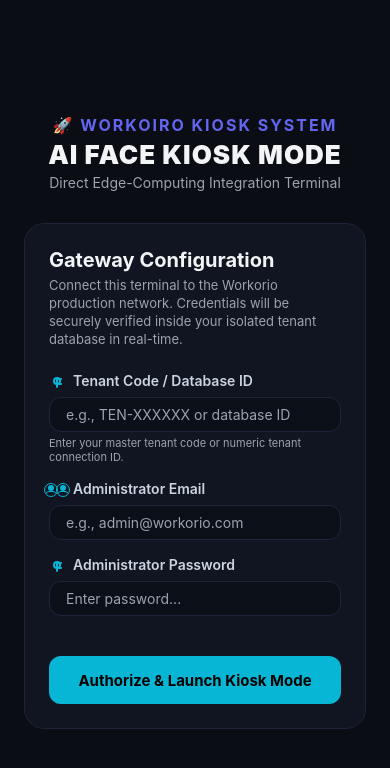
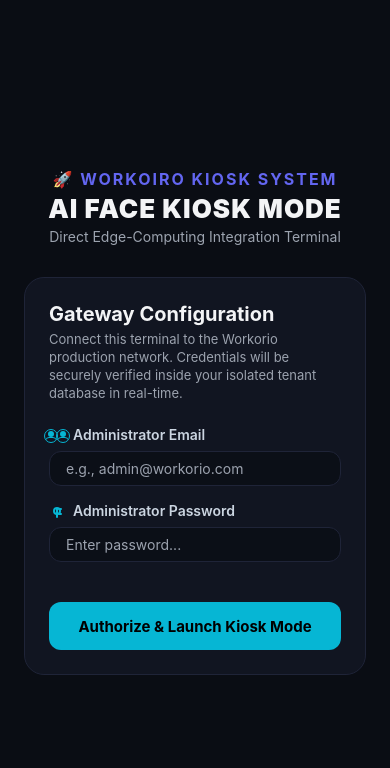
Before and after one commit to WebSandeep04/kiosk, a React Native app: screen / in a window 390 px wide. Shown: the top 768 px of the page. Built offline with nearby package versions, Linux system fonts and the light colour scheme.

Commit message:
auth updated

```diff
--- a/src/screens/ServerSetupScreen.tsx
+++ b/src/screens/ServerSetupScreen.tsx
@@ -25,18 +25,16 @@
 
 export default function ServerSetupScreen({ onSetupComplete }: ServerSetupScreenProps) {
   const dispatch = useDispatch<any>();
-  const [tenantCode, setTenantCode] = useState('');
   const [email, setEmail] = useState('');
   const [password, setPassword] = useState('');
   const [saving, setSaving] = useState(false);
 
   const handleSaveAndProceed = async () => {
-    const trimmedTenant = tenantCode.trim();
     const trimmedEmail = email.trim();
     const trimmedPassword = password.trim();
 
-    if (!trimmedTenant || !trimmedEmail || !trimmedPassword) {
-      Alert.alert('Validation Error', 'Please enter all Tenant Login details.');
+    if (!trimmedEmail || !trimmedPassword) {
+      Alert.alert('Validation Error', 'Please enter all Login details.');
       return;
     }
 
@@ -45,7 +43,6 @@
     try {
       // 1. Direct Kiosk Authentication Check (Dispatches the proper slice action)
       await dispatch(kioskLoginAction({
-        tenantCode: trimmedTenant,
         email: trimmedEmail,
         password: trimmedPassword
       })).unwrap();
@@ -83,27 +80,7 @@
             Connect this terminal to the Workorio production network. Credentials will be securely verified inside your isolated tenant database in real-time.
           </Text>
 
-          {/* 1. Tenant ID / Code */}
-          <View style={styles.inputGroup}>
-            <View style={styles.inputLabelContainer}>
-              <KeyIcon color={THEME.colors.accent} size={16} />
-              <Text style={styles.inputLabel}>Tenant Code / Database ID</Text>
-            </View>
-            <TextInput
-              style={styles.input}
-              value={tenantCode}
-              onChangeText={setTenantCode}
-              placeholder="e.g., TEN-XXXXXX or database ID"
-              placeholderTextColor={THEME.colors.textMuted}
-              autoCapitalize="none"
-              autoCorrect={false}
-            />
-            <Text style={styles.helpText}>
-              Enter your master tenant code or numeric tenant connection ID.
-            </Text>
-          </View>
-
-          {/* 2. Email */}
+          {/* 1. Email */}
           <View style={styles.inputGroup}>
             <View style={styles.inputLabelContainer}>
               <UsersIcon color={THEME.colors.accent} size={16} />
--- a/src/store/authSlice.ts
+++ b/src/store/authSlice.ts
@@ -20,7 +20,6 @@
 };
 
 interface KioskLoginPayload {
-  tenantCode: string;
   email: string;
   password: string;
 }
@@ -29,14 +28,13 @@
 export const kioskLoginAction = createAsyncThunk(
   'auth/kioskLogin',
   async (credentials: KioskLoginPayload, { rejectWithValue }) => {
-    const { tenantCode, email, password } = credentials;
+    const { email, password } = credentials;
     try {
-      if (!tenantCode || !email || !password) {
-        return rejectWithValue('Tenant Code, Email, and Password are required.');
+      if (!email || !password) {
+        return rejectWithValue('Email and Password are required.');
       }
 
       const response = await axios.post(`${GATEWAY_URL}/kiosk/login`, {
-        tenant_code: tenantCode,
         email,
         password,
       }, {
@@ -65,7 +63,7 @@
       return rejectWithValue(response.data?.message || 'Authentication failed.');
     } catch (err: any) {
       if (err.response?.status === 401 || err.response?.status === 422 || err.response?.status === 404) {
-        return rejectWithValue(err.response.data?.message || 'Invalid credentials or tenant code.');
+        return rejectWithValue(err.response.data?.message || 'Invalid credentials.');
       }
       const errMsg = err.response?.data?.message || err.message || 'Failed to reach server.';
       return rejectWithValue(`Connection Error: ${errMsg}`);
```
